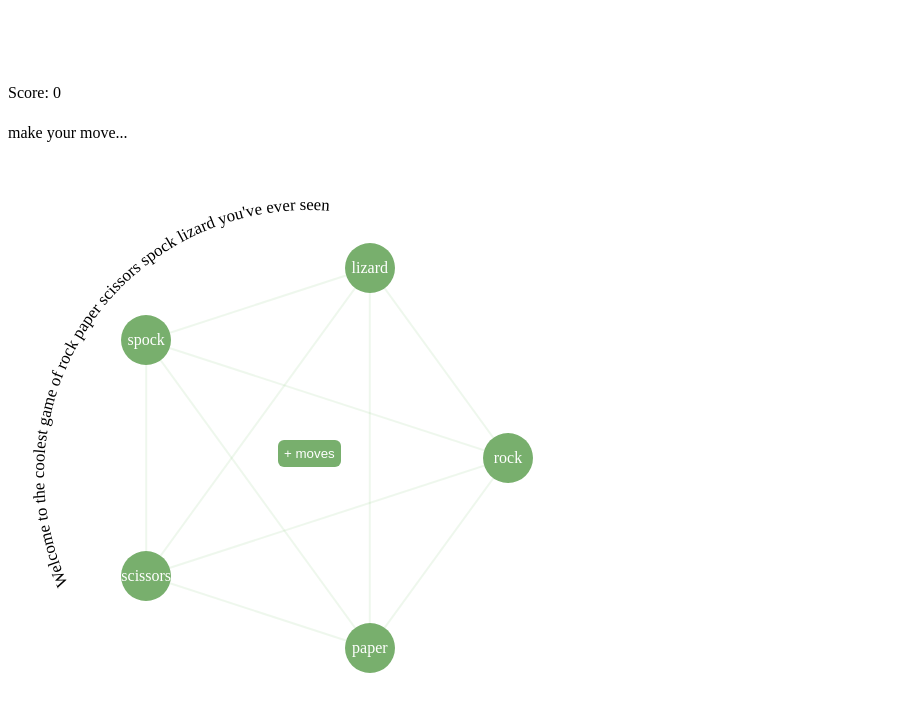
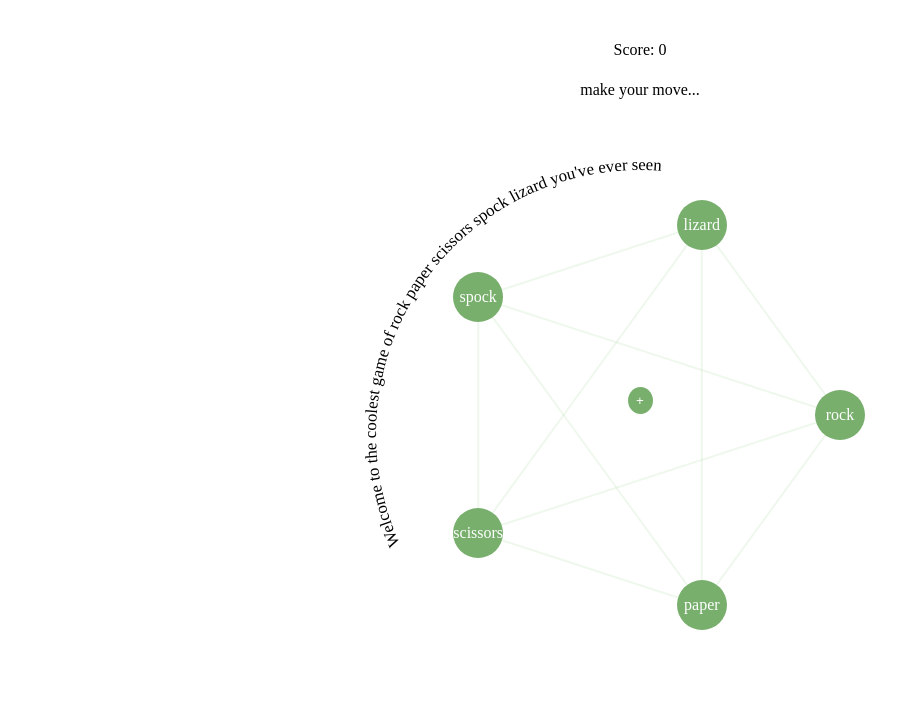
Before and after one commit to universeluke/rockpaperscissors-but-cool, a React (Vite) app in the folder cool-rps/: page / in a window 1280 px wide. Shown: the top 712 px of the page, without its empty margins (0-919 px from the left). Built offline with nearby package versions, Linux system fonts and the light colour scheme.

Commit message:
made App use flexbox, organise children in column

```diff
--- a/cool-rps/src/App.module.scss
+++ b/cool-rps/src/App.module.scss
@@ -1,9 +1,20 @@
+.appContainer {
+  position: fixed;
+  top: 50%;
+  left: 50%;
+  transform: translate(-50%, -50%);
+  text-align: center;
+  display: flex;
+  flex-direction: column;
+  align-items: center;
+  justify-content: center;
+}
+
 .score {
   display: flex;
   flex-direction: row;
   align-items: center;
   height: 30px;
-  padding-top: 70px;
 }
 
 .addMoves {
@@ -12,20 +23,18 @@
   background: rgb(120, 175, 109);
   color: rgb(255, 255, 255);
   border: none;
-  border-radius: 6px;
+  border-radius: 50%;
   padding: 6px;
-  margin-left: 8px;
   cursor: pointer;
   &:hover {
     background: rgb(101, 156, 90);
     transform: scale(98%);
   }
-  top: 440px;
-  left: 270px;
+  width: 25px;
 }
 
 .title {
-  position: absolute;
+  position: fixed;
   font-size: 14px;
   pointer-events: none;
 }
--- a/cool-rps/src/App.tsx
+++ b/cool-rps/src/App.tsx
@@ -44,26 +44,8 @@ function App() {
   // console.log(moveList);
 
   return (
-    <div>
-      <svg
-        className={styles.title}
-        viewBox="0 0 500 500"
-        width="600"
-        height="600"
-      >
-        <path
-          id="curve"
-          d="M50,480a220,220 0 1,1 400,0"
-          fill="none"
-          stroke="none"
-        />
-        <text width="500">
-          <textPath xlinkHref="#curve">
-            Welcome to the coolest game of {moveList.map((move) => `${move} `)}
-            you've ever seen
-          </textPath>
-        </text>
-      </svg>
+    <>
+      <div className={styles.appContainer}>
         <div className={styles.score}>
           <p>Score: {score}</p>
           <ScoreNotification prevScore={prevScore} score={score} />
@@ -73,9 +55,31 @@ function App() {
           computerMove={computerMove}
           prevScore={prevScore}
         />
+        <svg
+          className={styles.title}
+          viewBox="0 0 500 500"
+          width="600"
+          height="600"
+        >
+          <path
+            id="curve"
+            d="M50,370a220,220 0 1,1 400,0"
+            fill="none"
+            stroke="none"
+          />
+          <text width="500">
+            <textPath xlinkHref="#curve">
+              Welcome to the coolest game of{" "}
+              {moveList.map((move) => `${move} `)}
+              you've ever seen
+            </textPath>
+          </text>
+        </svg>
+        <CircleDiagram moveList={moveList} playRound={playRound} />
         <button className={styles.addMoves} onClick={() => setShowModal(true)}>
-        + moves
+          +
         </button>
+      </div>
       {showModal && (
         <MovePicker
           setMoveList={setMoveList}
@@ -83,9 +87,7 @@ function App() {
           setShowModal={setShowModal}
         />
       )}
-      <CircleDiagram moveList={moveList} playRound={playRound} />
-      {/* <img src="./diagram.webp" /> */}
-    </div>
+    </>
   );
 }
 export default App;
--- a/cool-rps/src/components/CircleDiagram.module.scss
+++ b/cool-rps/src/components/CircleDiagram.module.scss
@@ -1,7 +1,10 @@
 .bigCircle {
   position: relative;
   border-radius: 50%;
-  margin-left: 100px;
+  display: flex;
+  justify-content: center;
+  align-items: center;
+  padding-bottom: 150px;
 }
 
 .littleCircle {
--- a/cool-rps/src/components/MovePicker.module.scss
+++ b/cool-rps/src/components/MovePicker.module.scss
@@ -1,11 +1,12 @@
 .modalOverlay {
-  position: fixed;
+  position: absolute;
   top: 0;
   left: 0;
   z-index: 10;
   height: 100vh;
   width: 100vw;
-  background-color: rgba(221, 221, 221, 0.954);
+  background-color: rgba(221, 221, 221, 0.187);
+  backdrop-filter: blur(10px);
   display: flex;
   align-items: center;
   justify-content: center;
@@ -13,9 +14,11 @@
 
 .modalBox {
   background: white;
+  box-shadow: 0px 0px 60px rgba(0, 0, 0, 0.152);
+
   border-radius: 50%;
-  height: 90vh;
-  width: 90vh;
+  height: 60vh;
+  width: 60vh;
   text-align: center;
   display: flex;
   align-items: center;
```
Lines whose indentation alone changed are shown as unchanged.
